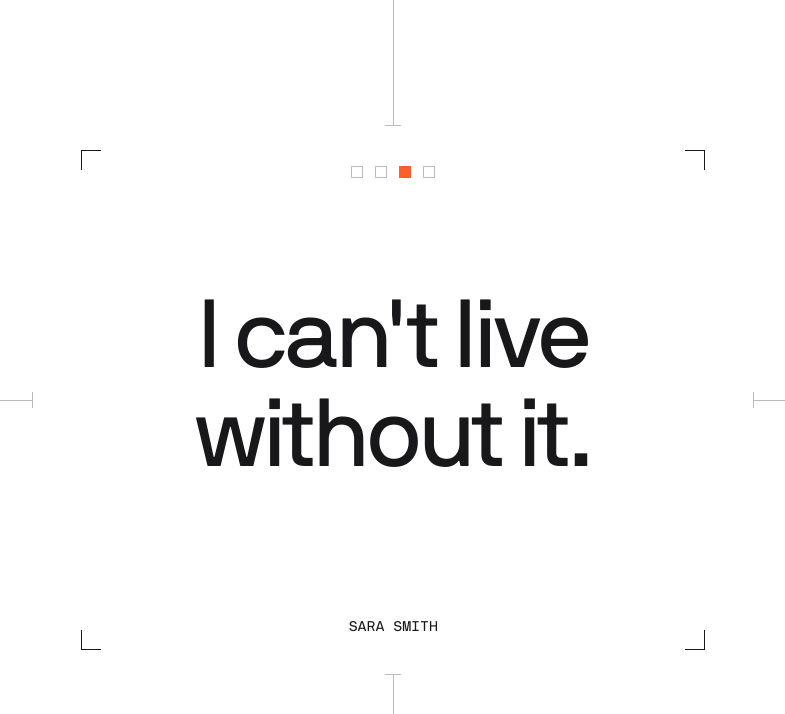
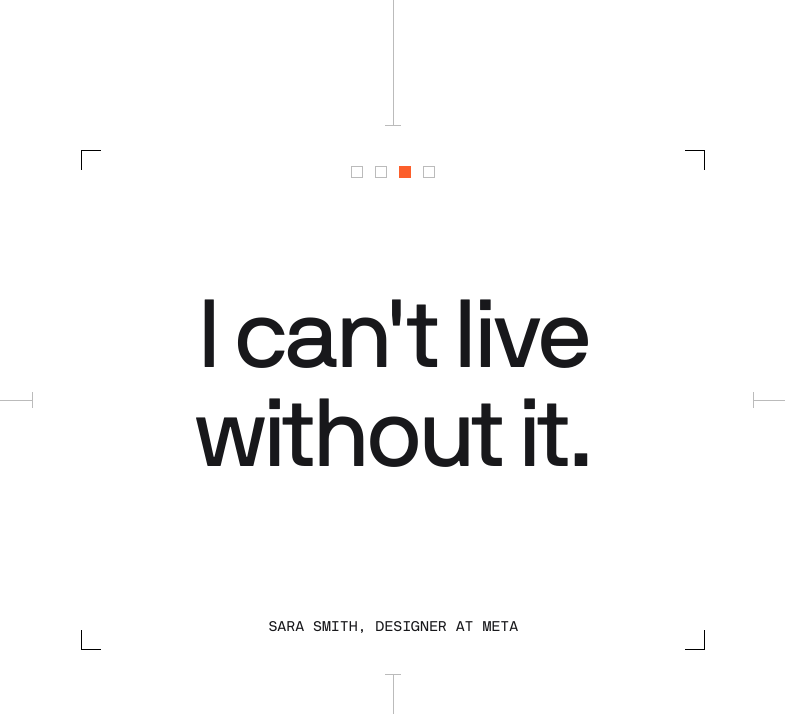
Before and after one commit to daybreak-studio/superpower, a Next.js app: page / in a window 1280 px wide. Shown: the top 714 px of the page, without its empty margins (247-1032 px from the left). Built offline with nearby package versions, Linux system fonts and the light colour scheme.

Commit message:
Stylistic changes

```diff
--- a/components/Button/Corner.tsx
+++ b/components/Button/Corner.tsx
@@ -6,6 +6,7 @@ type Props = {
   bottomLeft?: boolean;
   bottomRight?: boolean;
   size?: number;
+  color: string;
 };
 
 const Corner = ({
@@ -14,6 +15,7 @@ const Corner = ({
   bottomLeft,
   bottomRight,
   size = 8,
+  color = "#000",
 }: Props) => {
   const topLeftCorner = `border-t border-l`;
   const topRightCorner = `border-r border-t`;
@@ -22,12 +24,12 @@ const Corner = ({
 
   return (
     <div
-      className={`border-zinc-900
+      className={`
                 ${topLeft && topLeftCorner}
                 ${topRight && topRightCorner}
                 ${bottomLeft && bottomLeftCorner}
                 ${bottomRight && bottomRightCorner}`}
-      style={{ width: size, height: size }}
+      style={{ width: size, height: size, borderColor: color }}
     ></div>
   );
 };
--- /dev/null
+++ b/components/Button/CornerBox.tsx
@@ -0,0 +1,28 @@
+import React from "react";
+import Corner from "@/components/Button/Corner";
+
+type Props = {
+  cornerSize: number;
+  cornerColor: string;
+};
+
+const CornerBox = ({ cornerSize, cornerColor }: Props) => {
+  return (
+    <div className="pointer-events-none absolute left-0 top-0 h-full w-full">
+      <div className="absolute left-0 top-0">
+        <Corner topLeft size={cornerSize} color={cornerColor} />
+      </div>
+      <div className="absolute right-0 top-0">
+        <Corner topRight size={cornerSize} color={cornerColor} />
+      </div>
+      <div className="absolute bottom-0 left-0">
+        <Corner bottomLeft size={cornerSize} color={cornerColor} />
+      </div>
+      <div className="absolute bottom-0 right-0">
+        <Corner bottomRight size={cornerSize} color={cornerColor} />
+      </div>
+    </div>
+  );
+};
+
+export default CornerBox;
--- a/components/Sections/TestimonialsSection/TestimonialsDesktop.tsx
+++ b/components/Sections/TestimonialsSection/TestimonialsDesktop.tsx
@@ -1,10 +1,10 @@
 import React, { useState, useEffect } from "react";
 import { motion, AnimatePresence } from "framer-motion";
 import TestimonialsSelector from "./TestimonialsSelector";
-import Corner from "@/components/Button/Corner";
+import CornerBox from "@/components/Button/CornerBox";
 
 type props = {
-  quotesList: { quote: string; author: string }[];
+  quotesList: { quote: string; name: string; title: string }[];
   intervalTime: number;
   clapTime: number;
 };
@@ -44,18 +44,7 @@ const TestimonialsDesktop = ({ quotesList, intervalTime, clapTime }: props) => {
             delay: intervalTime / 1000 - clapTime / 1000 / 2,
           }}
         >
-          <div className="absolute left-0 top-0">
-            <Corner topLeft size={20} />
-          </div>
-          <div className="absolute right-0 top-0">
-            <Corner topRight size={20} />
-          </div>
-          <div className="absolute bottom-0 left-0">
-            <Corner bottomLeft size={20} />
-          </div>
-          <div className="absolute bottom-0 right-0">
-            <Corner bottomRight size={20} />
-          </div>
+          <CornerBox cornerSize={20} cornerColor={"#000"} />
           <div className="flex min-h-[500px] min-w-[624px] flex-col flex-wrap items-center justify-between p-4 text-center">
             <div className="flex gap-3">
               {quotesList.map((quote, index) => (
@@ -69,7 +58,7 @@ const TestimonialsDesktop = ({ quotesList, intervalTime, clapTime }: props) => {
               {quotesList[quoteIndex].quote}
             </p>
             <p className="font-mono-sm text-center">
-              {quotesList[quoteIndex].author}
+              {quotesList[quoteIndex].name}, {quotesList[quoteIndex].title}
             </p>
           </div>
         </motion.div>
--- a/components/Sections/TestimonialsSection/TestimonialsMobile.tsx
+++ b/components/Sections/TestimonialsSection/TestimonialsMobile.tsx
@@ -1,11 +1,10 @@
 import React, { useState, useEffect } from "react";
 import { motion, AnimatePresence } from "framer-motion";
-import LineElement from "@/components/LineElement/LineElement";
 import TestimonialsSelector from "./TestimonialsSelector";
-import Corner from "@/components/Button/Corner";
+import CornerBox from "@/components/Button/CornerBox";
 
 type props = {
-  quotesList: { quote: string; author: string }[];
+  quotesList: { quote: string; name: string; title: string }[];
   intervalTime: number;
   clapTime: number;
 };
@@ -27,13 +26,13 @@ const TestimonialsMobile = ({ quotesList, intervalTime, clapTime }: props) => {
         <motion.div
           className="relative flex w-full items-center justify-center overflow-hidden"
           initial={{
-            height: 250,
+            height: 380,
           }}
           animate={{
-            height: [250, 0, 250],
+            height: [380, 0, 380],
           }}
           exit={{
-            height: 250,
+            height: 380,
           }}
           transition={{
             duration: clapTime / 1000,
@@ -42,19 +41,8 @@ const TestimonialsMobile = ({ quotesList, intervalTime, clapTime }: props) => {
             delay: intervalTime / 1000 - clapTime / 1000 / 2,
           }}
         >
-          <div className="absolute left-0 top-0">
-            <Corner topLeft size={12} />
-          </div>
-          <div className="absolute right-0 top-0">
-            <Corner topRight size={12} />
-          </div>
-          <div className="absolute bottom-0 left-0">
-            <Corner bottomLeft size={12} />
-          </div>
-          <div className="absolute bottom-0 right-0">
-            <Corner bottomRight size={12} />
-          </div>
-          <div className="flex min-h-[250px] min-w-96 flex-col flex-wrap items-center justify-between p-4 text-center">
+          <CornerBox cornerSize={20} cornerColor={"#000"} />
+          <div className="flex min-h-[380px] min-w-[330px] flex-col flex-wrap items-center justify-between p-4 text-center">
             <div className="flex gap-3">
               {quotesList.map((quote, index) => (
                 <TestimonialsSelector
@@ -67,7 +55,9 @@ const TestimonialsMobile = ({ quotesList, intervalTime, clapTime }: props) => {
               {quotesList[quoteIndex].quote}
             </p>
             <p className="font-mono-sm text-center">
-              {quotesList[quoteIndex].author}
+              {quotesList[quoteIndex].name},
+              <br />
+              {quotesList[quoteIndex].title}
             </p>
           </div>
         </motion.div>
--- a/components/Sections/TestimonialsSection/TestimonialsWrapper.tsx
+++ b/components/Sections/TestimonialsSection/TestimonialsWrapper.tsx
@@ -11,19 +11,23 @@ const clap = 600; // clap animation time
 const quotes = [
   {
     quote: "Changed my life forever.",
-    author: "Vinay hiremath, Co-founder of loom",
+    name: "Vinay hiremath",
+    title: "Co-founder of Loom",
   },
   {
     quote: "The best thing since sliced bread!",
-    author: "Kiran Patel",
+    name: "Kiran Patel",
+    title: "Developer at Daybreak",
   },
   {
     quote: "I can't live without it.",
-    author: "Sara Smith",
+    name: "Sara Smith",
+    title: "Designer at Meta",
   },
   {
     quote: "I can't believe I ever lived without it.",
-    author: "John Doe",
+    name: "John Doe",
+    title: "CEO of Apple",
   },
 ];
 
```
